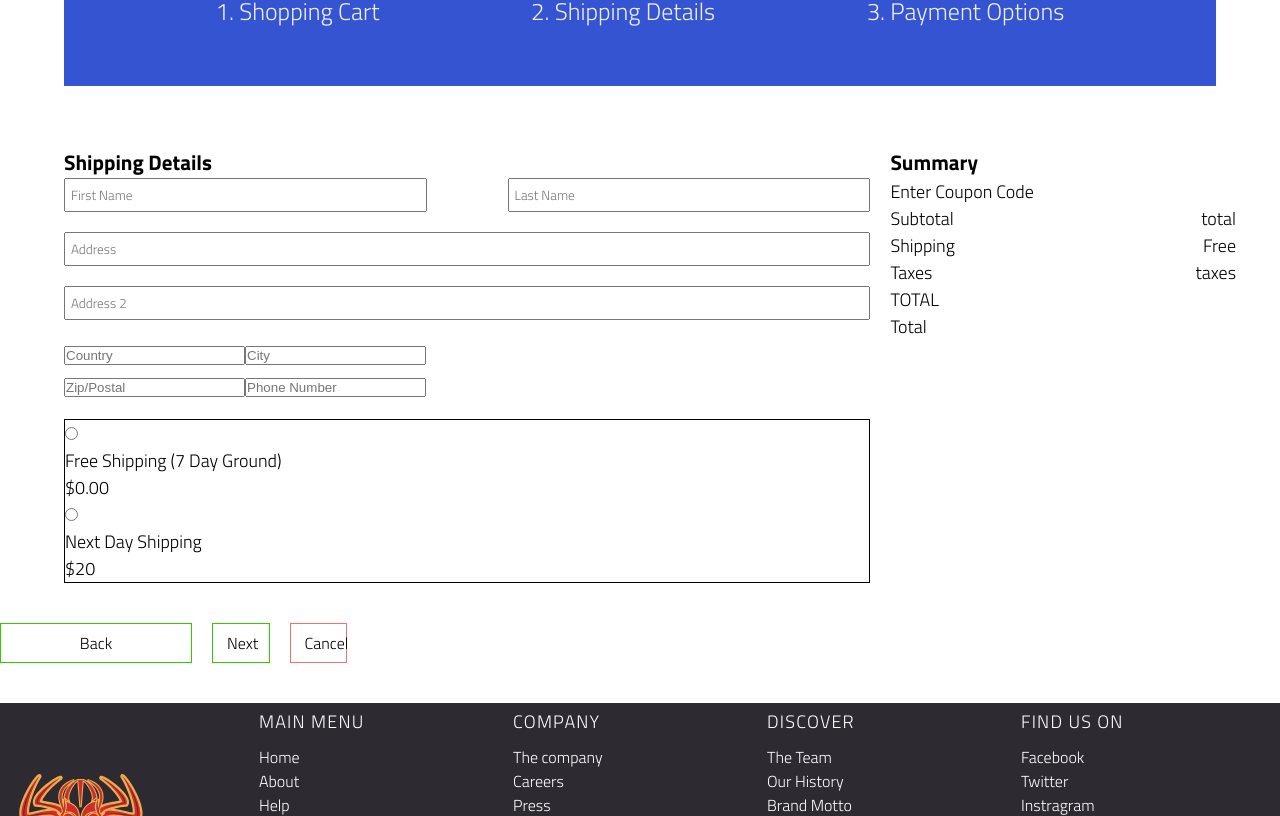
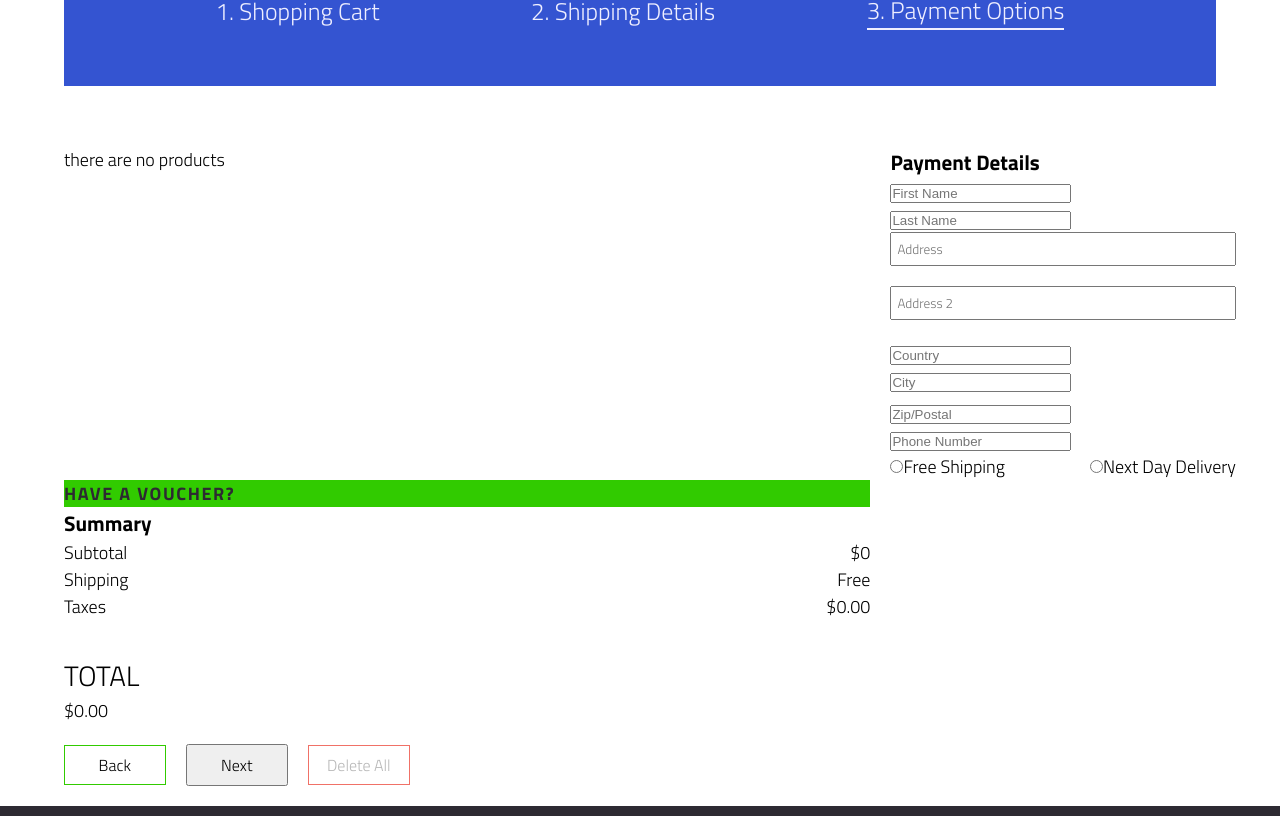
Before and after one commit to SAMURAIM0SES/GraceShopperFrontEnd, a React (Create React App) app: page /shipping in a window 1280 px wide. Shown: the part 304-1120 px from the top of the page. Built offline with nearby package versions, Linux system fonts and the light colour scheme.

Commit message:
changed layout

```diff
--- a/src/components/Shipping.js
+++ b/src/components/Shipping.js
@@ -1,25 +1,26 @@
 import Layout from "./Layout";
 import classes from "./Shipping.module.css";
-import React, { useState, useEffect } from "react";
-import { useNavigate } from "react-router-dom";
+import React, {useState, useEffect} from "react";
+import StripeCheckout from "react-stripe-checkout";
+import { useNavigate } from 'react-router-dom';
 import { getCurrentData, clearCurrentData } from './../utils/auth'
-import CardProducts from "./CardProducts"
+import CardProducts from "./CardProducts";
 import { nanoid } from "nanoid";
+
+
+export const apiURL = 'https://graceshopperbackend.herokuapp.com/api';
+
+
 
 const Shipping = () => {
   const navigate = useNavigate();
-  const nextNavigateHandler = () => {
-    navigate('/payment');
-   };
   const backNavigateHandler = () => {
     navigate('/cart');
   };
 
-    //  const backNavigateHandler = () => {
-    //   navigate('/cart');
-    //  };
-
-
+  const nextNavigateHandler = () => {
+    navigate('/payment');
+  };
   const cartStoraged = getCurrentData('cart');
   const [cartProducts, setCartproducts] = useState(cartStoraged || []);
   const [total, setTotal] = useState(0);
@@ -45,18 +46,47 @@ const Shipping = () => {
 
   const deleteAllProductsHandler = () => {
     setCartproducts([]);
-    clearCurrentData();
+    clearCurrentData('cart');
     setTotal(0);
     setTaxes(0);
   };
 
 
 
+
+    const makePayment = token => {
+        const body = {
+            token,
+            cartProducts
+        }
+        return fetch(`${apiURL}`,{
+            method: "POST",
+            headers:{ "Content-Type": "application/json"},
+            body: JSON.stringify(body)
+        }).then(response => {
+          return response.json()
+
+
+    }).then((result)=>{
+console.log(result, "result")
+    })
+    .catch(error => console.log(error))
+    }
+
   return (
     <Layout>
+
       <section>
         <div className={classes["shipping-main"]}>
-          {/* <div>
+          <div className={classes["shipping-header"]}>
+          <p>1. Shopping Cart</p>
+            <p>2. Shipping Details</p>
+            <p>3. Payment Options</p>
+          </div>
+
+
+          <div className={classes["shipping-body"]}>
+          <div>
               {cartProducts.length ? (
                 cartProducts.map((prod) => {
                   return (
@@ -78,18 +108,11 @@ const Shipping = () => {
               ) : (
                 <p>there are no products</p>
               )}
-          </div> */}
-          <div className={classes["shipping-header"]}>
-            <p>1. Shopping Cart</p>
-            <p>2. Shipping Details</p>
-            <p>3. Payment Options</p>
             </div>
-
-          <div className={classes["shipping-body"]}>
             <div className={classes["shipping-body-shopping"]}>
-              <h3>Shipping Details</h3>
+              <h3>Payment Details</h3>
               <div className={classes["shipping-detailed-information"]}>
-                <div className={classes["shipping-name"]}>
+                <div className={classes["payment-name"]}>
                   <input type="text" placeholder="First Name" />
                   <input type="text" placeholder="Last Name" />
                 </div>
@@ -109,109 +132,60 @@ const Shipping = () => {
                 </div>
                 <div className={classes["shipping-methods"]}>
                   <div>
-                    <div class="swipeWrapper clearfix active">
-                      <div class="leftColumn">
-                        <input
-                          type="radio"
-                          name="shippingMethodEdit"
-                          value="101"
-                        />
+                    <input type="radio" />
+                    <span>Free Shipping</span>
                   </div>
-                      <div class="leftColumnSpacer">
-                        <div class="row">
-                          <div class="col-xs-9">
-                            Free Shipping (7 Day Ground)
-                          </div>
-                          <div class="col-xs-3 shippingRate">$0.00</div>
-                        </div>
-                      </div>
-                    </div>
-                    <div class="swipeWrapper clearfix">
-                      <div class="leftColumn">
-                        <input
-                          type="radio"
-                          name="shippingMethodEdit"
-                          value="102"
-                        />
-                      </div>
-                      <div class="leftColumnSpacer">
-                        <div class="row">
-                          <div class="col-xs-9">Next Day Shipping</div>
-                          <div class="col-xs-3 shippingRate">$20</div>
+                  <div>
+                    <input type="radio" />
+                    <span>Next Day Delivery</span>
                   </div>
                 </div>
               </div>
             </div>
+
+            <div className={classes["shipping-body-summary"]}>
+            <div className={classes["shipping-cart-voucher"]}>
+                HAVE A VOUCHER?
               </div>
+
+              <h3>Summary</h3>
+
+
+
+              <div className={classes["summary-detail"]}>
+                <div className={classes["summary-shipping"]}>
+                  <div>Subtotal</div>
+                  <div>${total}</div>
                 </div>
-            </div>
-            <div>
-            <div className={classes['cart-body-summary']}>
-              <h3>Summary</h3>
-              <div className={classes['cart-body-coupon']}>
-                Enter Coupon Code
-              </div>
-              <div className={classes['summary-detail']}>
-                <div className={classes['summary-payment']}>
-                  <div>Subtotal</div>
-                  <div>total</div>
-                </div>
-                <div className={classes['summary-payment']}>
+                <div className={classes["summary-shipping"]}>
                   <div>Shipping</div>
                   <div>Free</div>
                 </div>
-                <div className={classes['summary-payment']}>
+                <div className={classes["summary-shipping"]}>
                   <div>Taxes</div>
-                  <div>taxes</div>
+                  <div>${taxes.toFixed(2)}</div>
                 </div>
-              </div>
-              <div className={classes['summary-total']}>
-                <div>TOTAL</div>
-                <div>Total</div>
+                  <div className={classes['shipping-total']}>TOTAL</div>
+                  <div>${(total + taxes).toFixed(2)}</div>
              </div>
             </div>
           </div>
 
-
+          <div className={classes["shipping-buttons"]}>
+          <button
+            onClick={backNavigateHandler}>Back</button>
+            <button
+            onClick={nextNavigateHandler}>Next</button>
+            <button
+              onClick={deleteAllProductsHandler}
+              disabled={cartProducts.length ? false : true}
+              className={classes['deleteAll-btn']}
+            >
+              Delete All
+            </button>
+          </div>
         </div>
 
-            {/* <div className={classes["shipping-body-summary"]}>
-              <h3>Summary</h3>
-              <div>Product Name</div>
-              <div>$300</div>
-              <div>Product Name</div>
-              <div>$300</div>
-              <div className={classes["shipping-cart-voucher"]}>
-                HAVE A VOUCHER?
-              </div>
-              <div className={classes["summary-detail"]}>
-                <div className={classes["summary-payment"]}>
-                  <div>Subtotal</div>
-                  <div>$600</div>
-                </div>
-                <div className={classes["summary-payment"]}>
-                  <div>Shipping</div>
-                  <div>Free</div>
-                </div>
-                <div className={classes["summary-payment"]}>
-                  <div>Taxes</div>
-                  <div>$13</div>
-                </div>
-                <div className={classes["shipping-total"]}>
-                  TOTAL
-                  <div></div>$613
-                </div>
-              </div>
-            </div> */}
-          </div>
-
-          <div className={classes["shipping-buttons"]}>
-          <button onClick={backNavigateHandler}>Back</button>
-          <div className={classes["shipping-buttons"]}>
-            <button onClick={nextNavigateHandler}>Next</button>
-            <button>Cancel</button>
-          </div>
-          </div>
       </section>
     </Layout>
   );
--- a/src/components/Shipping.module.css
+++ b/src/components/Shipping.module.css
@@ -57,17 +57,16 @@
 }
 
 .shipping-country {
-  justify-content: space-between;
   font-family: inherit;
   width: 45%;
-  margin-bottom: 0.5rem;
+  margin-bottom: .5rem;
+
 }
 
-.shipping-methods{
-  box-sizing: content-box;
-    border: 1px solid black;
+.shipping-methods {
+  /* border: 1px solid tomato; */
+  display: flex;
   justify-content: space-between;
-  margin-top: 2rem;
 }
 
 .shipping-buttons {
@@ -96,15 +95,6 @@
   background-color: var(--primary-green);
   color: #fff;
 }
-.shipping-buttons-next button:first-child {
-  background-color: transparent;
-  border: 1.5px solid var(--primary-green);
-}
-
-.shipping-buttons-next button:first-child:hover {
-  background-color: var(--primary-green);
-  color: #fff;
-}
 
 .shipping-buttons button:last-child {
   background-color: transparent;
@@ -116,53 +106,27 @@
   color: #fff;
 }
 
-.summary-payment {
+.summary-shipping{
   display: flex;
   justify-content: space-between;
   align-items: center;
 }
 
-.shipping-cart-voucher {
+.shipping-cart-voucher{
   background-color: var(--primary-green);
   color: var(--primary-dark);
   text-transform: uppercase;
   letter-spacing: 1.6px;
   font-weight: 600;
+
 }
 
-.shipping-total {
+.shipping-total{
   display: flex;
   justify-content: space-between;
   margin-top: 3.4rem;
   font-size: 2.8rem;
 }
-
-.swipeWrapper {
-  padding: 10px;
-  border-top: 1px solid #ddd;
-  cursor: pointer;
-  position: relative;
+.shipping-header :nth-child(3) {
+  border-bottom: 2px solid var(--primary-grey-light);
 }
-
-.swipeWrapper:last-of-type {
-  margin-bottom: 15px;
-  border-bottom: 1px solid #ddd;
-}
-
-.swipeWrapper.active {
-  background-color: #eee;
-}
-
-.swipeWrapper .leftColumn {
-  margin: auto;
-  position: absolute;
-  top: 0;
-  bottom: 0;
-  left: 10px;
-  height: 16px;
-  width: 16px;
-}
-
-.swipeWrapper .leftColumnSpacer {
-  margin-left: 30px;
-}
```
Lines whose indentation alone changed are shown as unchanged.
